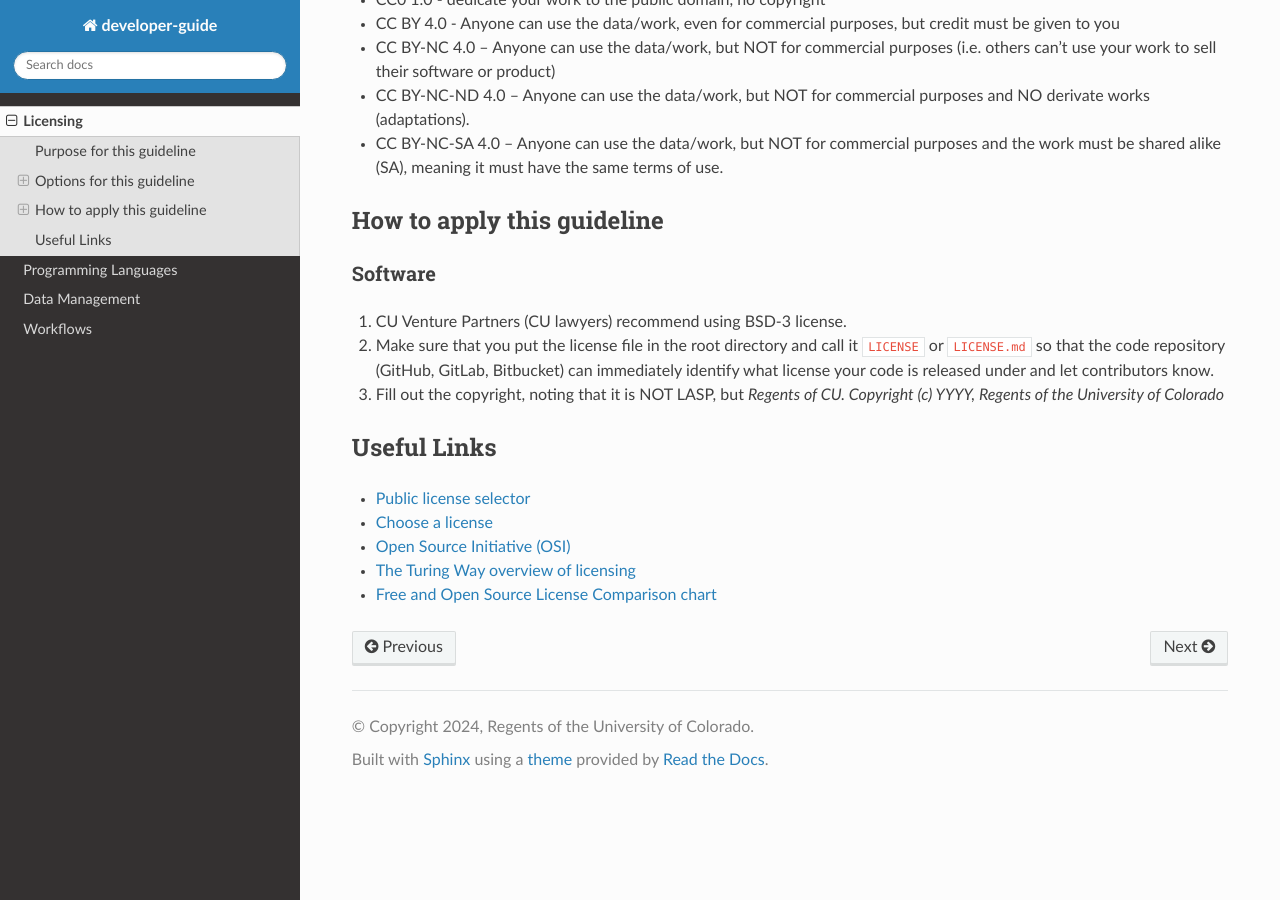
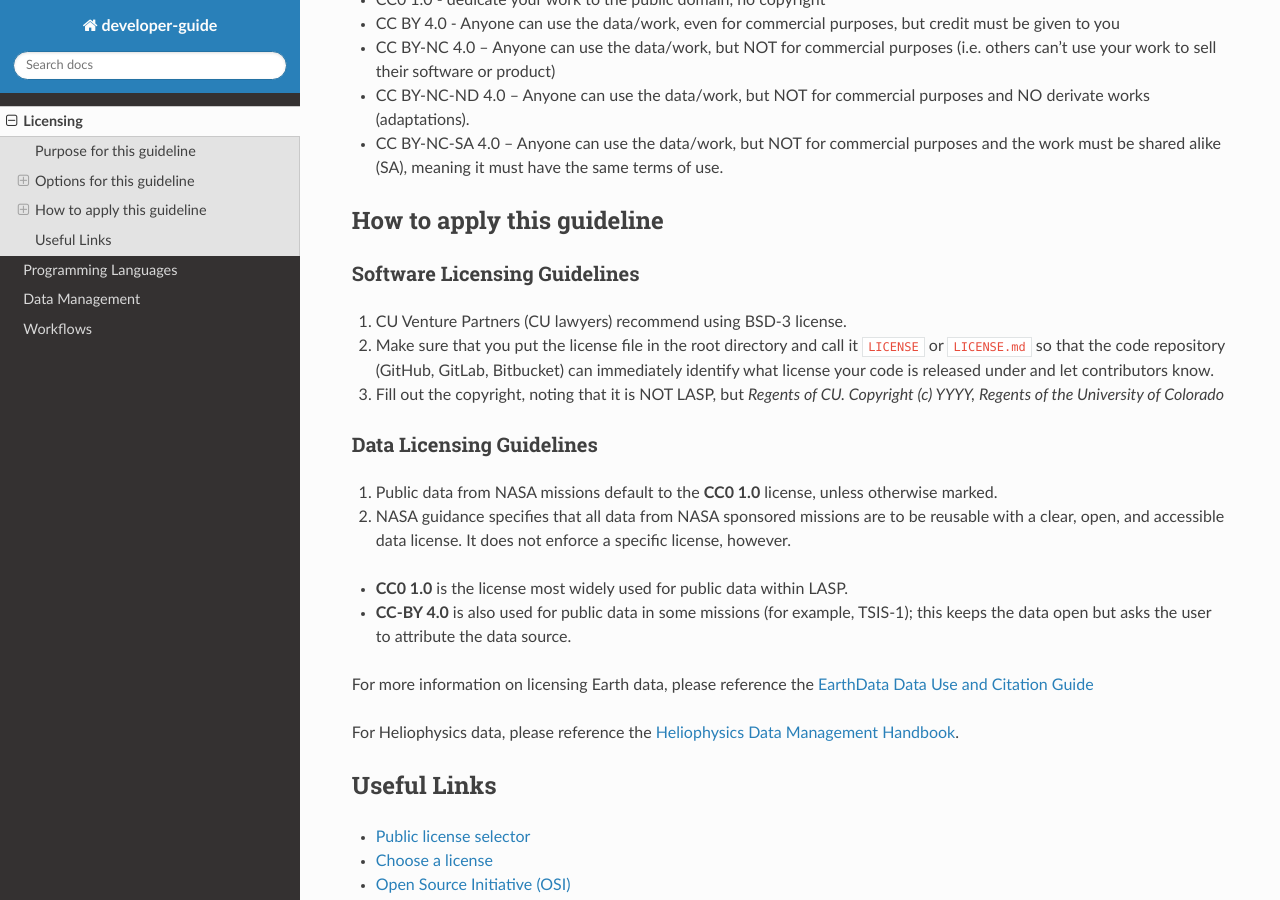
Before and after one commit to lasp/developer-guide, a Sphinx documentation site: the page built from docs/source/licensing.md, in a window 1280 px wide and 900 px high, scrolled down 1935 px. Built offline with Sphinx 7.4.7 and the Read the Docs theme 3.1.0, drawn with Linux system fonts in a browser that asks for light colours; pages that are not in the unit, such as notebooks, are missing from menus; some of the changed text lies outside the part shown.

Commit message:
Adding some more information about data licensing (#62)

```diff
--- a/docs/source/licensing.md
+++ b/docs/source/licensing.md
@@ -72,7 +72,7 @@
 ## How to apply this guideline
 
 <!-- markdownlint-disable-next-line MD024 -->
-### Software
+### Software Licensing Guidelines
 
 1. CU Venture Partners (CU lawyers) recommend using BSD-3 license.
 2. Make sure that you put the license file in the root directory and call it `LICENSE` or `LICENSE.md` so that the code
@@ -81,6 +81,21 @@
 3. Fill out the copyright, noting that it is NOT LASP, but *Regents of CU. Copyright (c) YYYY, Regents of the University
    of Colorado*
 
+### Data Licensing Guidelines
+
+1. Public data from NASA missions default to the **CC0 1.0** license, unless otherwise marked.
+2. NASA guidance specifies that all data from NASA sponsored missions are to be reusable with a clear, open, and
+   accessible data license. It does not enforce a specific license, however.
+  * **CC0 1.0** is the license most widely used for public data within LASP.
+  * **CC-BY 4.0** is also used for public data in some missions (for example, TSIS-1);
+    this keeps the data open but asks the user to attribute the data source.
+
+For more information on licensing Earth data, please reference the
+[EarthData Data Use and Citation Guide](https://www.earthdata.nasa.gov/engage/open-data-services-software-policies/data-use-guidance)
+
+For Heliophysics data, please reference the
+[Heliophysics Data Management Handbook](https://science.nasa.gov/wp-content/uploads/2024/05/hpd-data-management-handbook-final1.pdf).
+
 ## Useful Links
 
 * [Public license selector](https://ufal.github.io/public-license-selector/)
```
Also changed, not shown: other parts of docs/source/licensing.md (+2 -2 lines).
